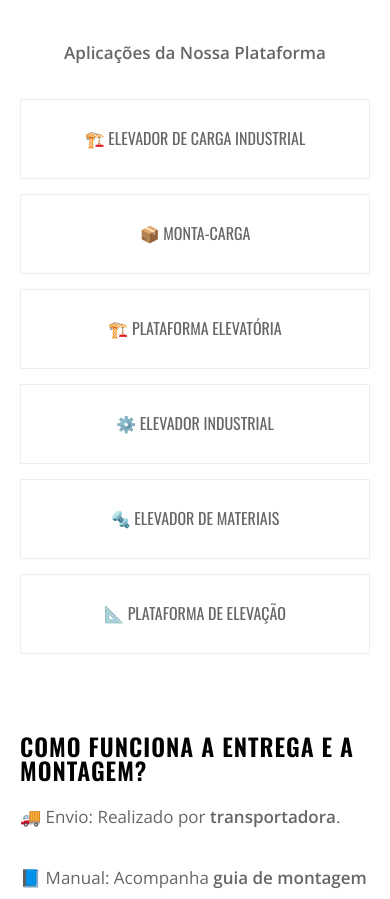
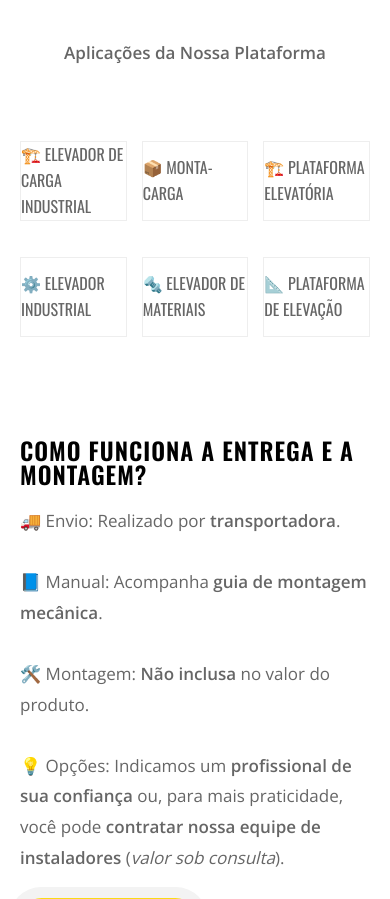
Before and after one commit to nrmax/plataforma-001, a plain HTML site: page index.html in a window 390 px wide. Shown: the part 2997-3896 px from the top of the page. Drawn offline with nearby package versions, Linux system fonts and the light colour scheme.

Commit message:
Altera grid de aplicações para 3 colunas

```diff
--- a/css/style.css
+++ b/css/style.css
@@ -839,6 +839,10 @@ a {
         grid-template-columns: 1fr;
     }
 
+    .logos-grid ul {
+        grid-template-columns: 1fr;
+    }
+
     .logo-box {
         height: 80px;
         font-size: 16px;
--- a/index.html
+++ b/index.html
@@ -147,7 +147,7 @@
     <section id="clientes" class="split-section section-white">
         <div class="split-half logos-grid">
             <h3 class="section-subtitle" style="font-weight: 700; width: 100%; text-align: center; margin-bottom: 10px;">Aplicações da Nossa Plataforma</h3>
-            <ul style="list-style: none; padding: 0; display: grid; grid-template-columns: repeat(auto-fit, minmax(200px, 1fr)); gap: 15px; width: 100%;">
+            <ul style="list-style: none; padding: 0; display: grid; grid-template-columns: repeat(3, 1fr); gap: 15px; width: 100%;">
                 <li class="logo-box">🏗️ ELEVADOR DE CARGA INDUSTRIAL</li>
                 <li class="logo-box">📦 MONTA-CARGA</li>
                 <li class="logo-box">🏗️ PLATAFORMA ELEVATÓRIA</li>
```
